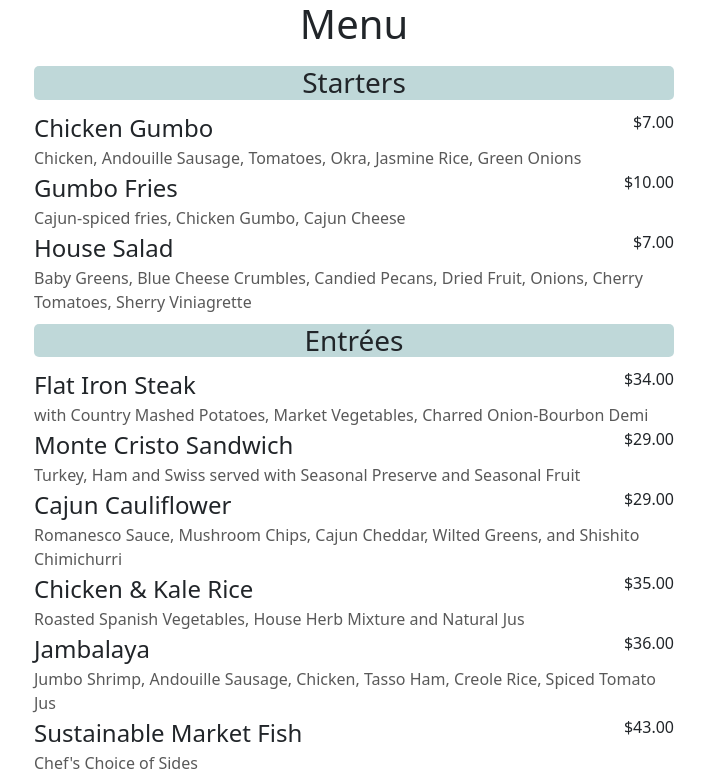
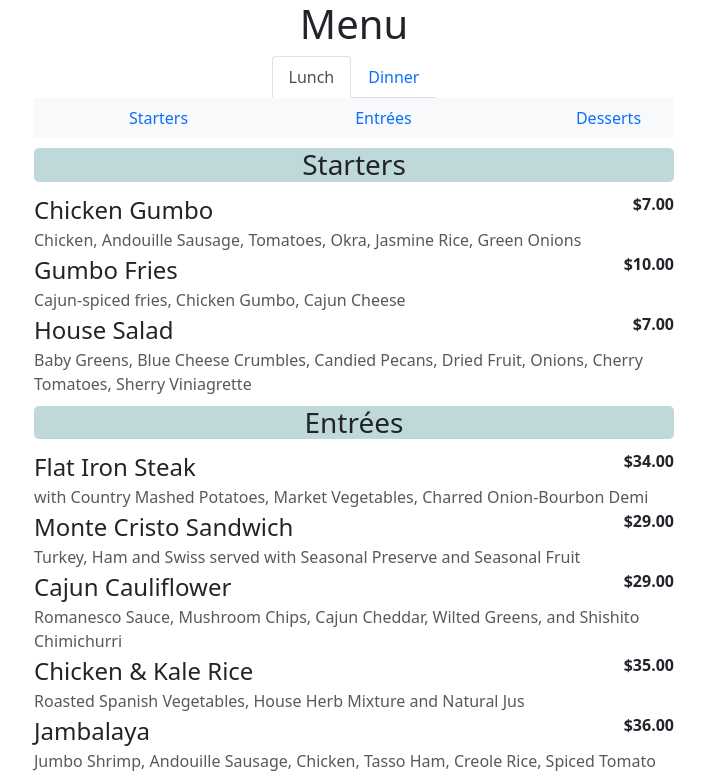
Before and after one commit to Samantha1Mathis/blue-bayou, a React (Create React App) app: page /#/menu in a window 1280 px wide. Shown: the top 777 px of the page, without its empty margins (286-991 px from the left). Built offline with nearby package versions, Linux system fonts and the light colour scheme.

Commit message:
Add navigation to the menu.

```diff
--- a/package.json
+++ b/package.json
@@ -14,6 +14,7 @@
     "react-dom": "^17.0.0",
     "react-router": "^6.2.2",
     "react-router-dom": "^6.2.2",
+    "react-router-hash-link": "^2.4.3",
     "react-scripts": "5.0.0",
     "style-loader": "^3.3.1",
     "svg-url-loader": "^7.1.1",
--- a/src/components/menu.css
+++ b/src/components/menu.css
@@ -5,6 +5,25 @@
     flex-direction: column;
     justify-content: center;
     align-items: center;
+}
+
+.menu-item-container {
+    width: 50%;
+    overflow-x: auto;
+    scrollbar-width: none;
+    -ms-overflow-style: none;
+    position: fixed;
+}
+
+.menu-item-container::-webkit-scrollbar {
+    display: none;
+}
+
+.menu-item-field {
+    width: 225px;
+    text-align: center;
+    text-decoration: none;
+    font-size: 16px;
 }
 
 .menu-section-header {
@@ -30,6 +49,7 @@
 }
 
 .meal-price {
+    font-weight: bold;
     text-align: right;
     min-width: 110px;
 }
--- a/src/components/menu.js
+++ b/src/components/menu.js
@@ -1,20 +1,65 @@
 import React from "react";
+import { Tabs, Tab, Navbar, Container, Nav } from "react-bootstrap";
+import { HashLink as Link } from "react-router-hash-link";
 import menuData from "../data/menu";
 import "./menu.css";
 
 export function Menu() {
   let lunchKeys = Object.keys(menuData.Lunch);
+  let dinnerKeys = Object.keys(menuData.Dinner);
+
+  let [activeKeys, setActiveKeys] = React.useState(lunchKeys);
+  let [currentMenu, setCurrentMenu] = React.useState("Lunch");
+
+  let changeActiveKeys = (title) => {
+    setCurrentMenu(title);
+    setActiveKeys(title === "Lunch" ? lunchKeys : dinnerKeys);
+  };
 
   return (
     <div className="menu-container">
       <h1>Menu</h1>
-      {lunchKeys.map((key, index) => {
+      <Tabs
+        onSelect={(eventKey) => changeActiveKeys(eventKey)}
+        defaultActiveKey="Lunch"
+        id="time-of-day-menu"
+      >
+        <Tab eventKey="Lunch" title="Lunch"></Tab>
+        <Tab eventKey="Dinner" title="Dinner"></Tab>
+      </Tabs>
+
+      <Navbar className="menu-item-container" bg="light" expand="lg">
+        <Container fluid>
+          <Navbar.Toggle aria-controls="navbarScroll" />
+          <Navbar.Collapse id="navbarScroll">
+            <Nav style={{ maxHeight: "100px" }} navbarScroll>
+              {activeKeys.map((key, index) => {
+                return (
+                  <Link
+                    key={`menu-item-key-${key}-${index}`}
+                    className="menu-item-field"
+                    to={`#${key}`}
+                  >
+                    {key}
+                  </Link>
+                );
+              })}
+            </Nav>
+          </Navbar.Collapse>
+        </Container>
+      </Navbar>
+
+      {activeKeys.map((key, index) => {
         return (
           <>
-            <h3 className="menu-section-header" key={`menu-key-${index}`}>
+            <h3
+              className="menu-section-header"
+              id={key}
+              key={`menu-key-${index}`}
+            >
               {key}
             </h3>
-            {menuData.Lunch[key].map((meal, mealIndex) => {
+            {menuData[currentMenu][key].map((meal, mealIndex) => {
               return (
                 <div className="meal-container" key={`meal-key-${mealIndex}`}>
                   <div className="meal-row">
```
Also changed, not shown: 1 other file (tests, documents, lock files or other folders).
